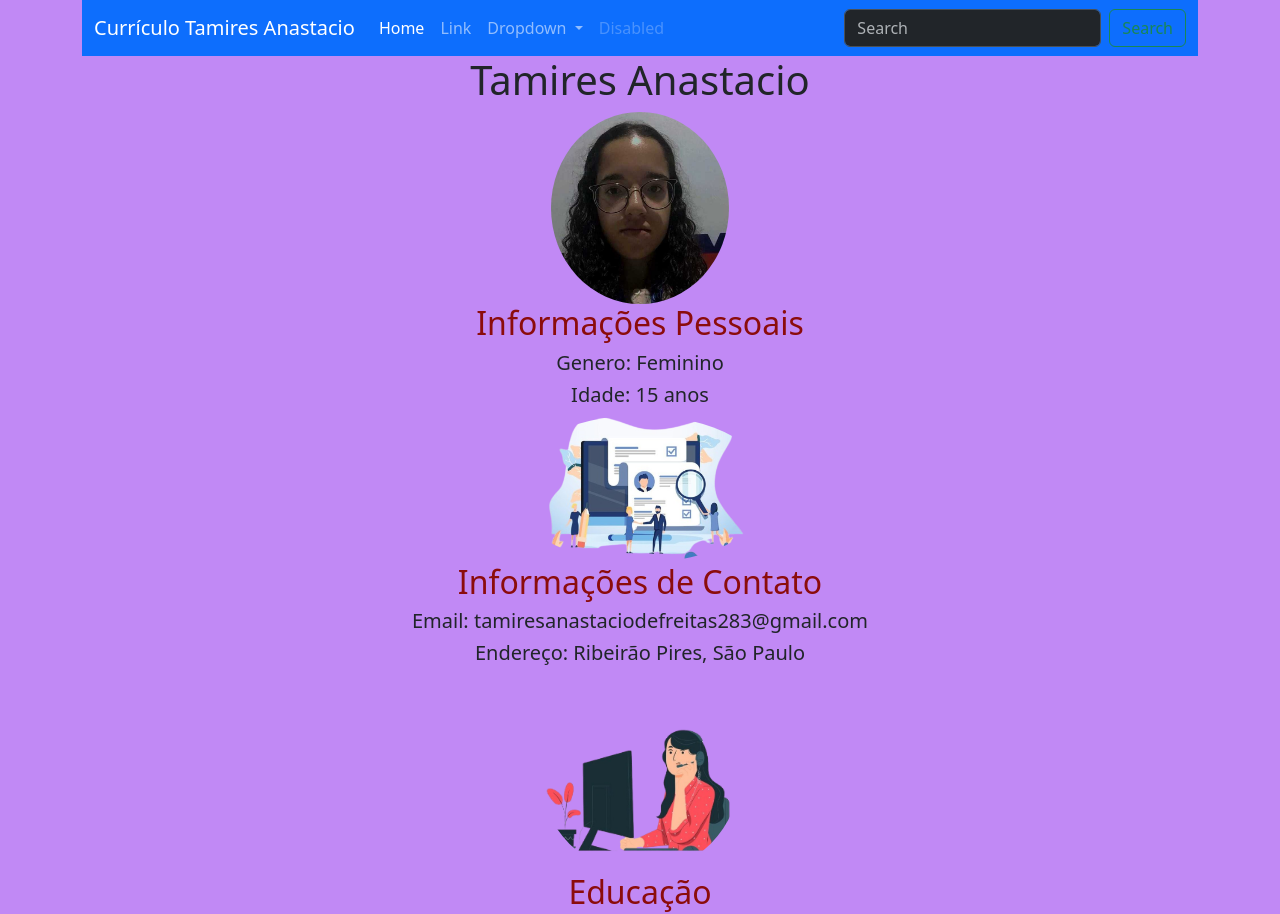
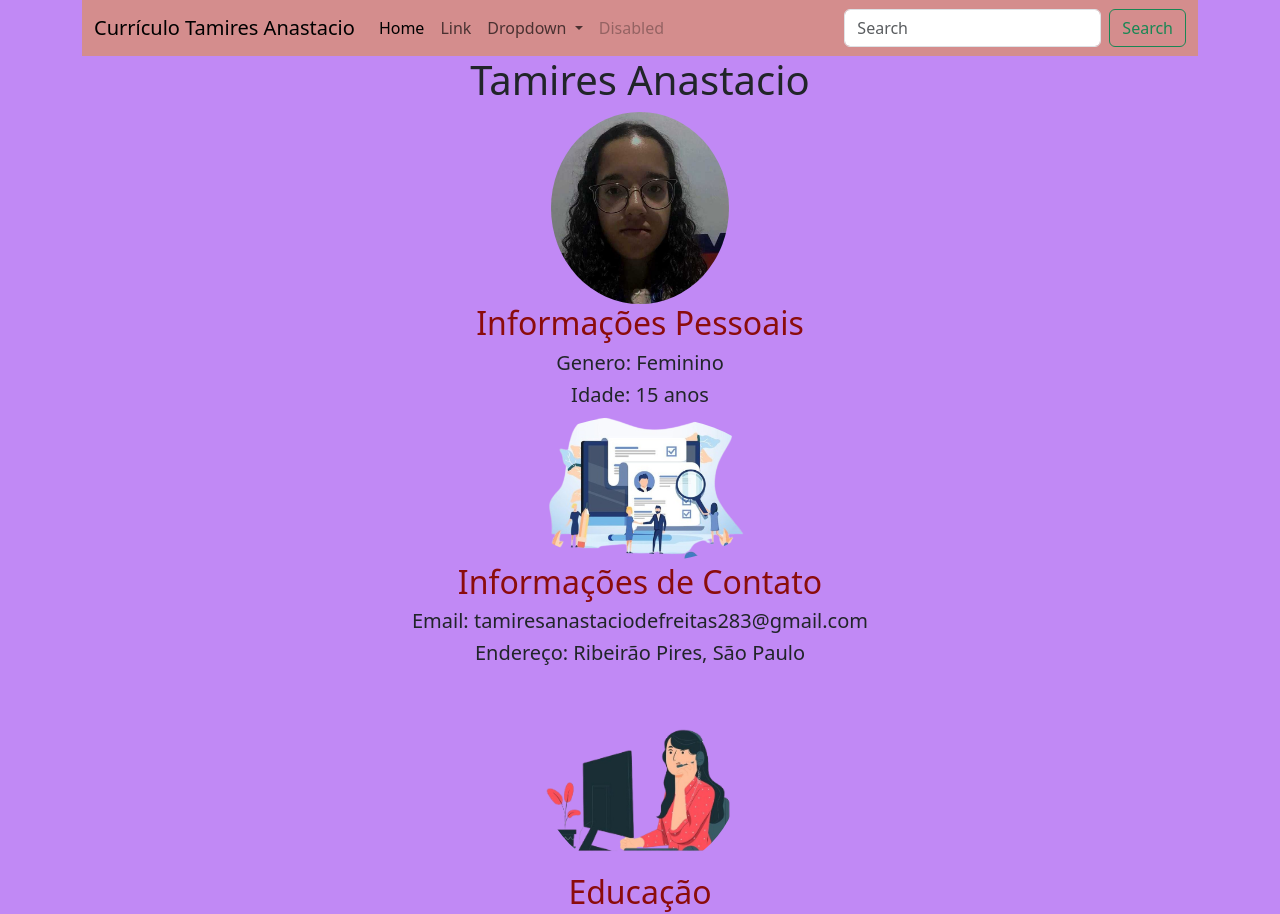
Before and after one commit to Tamires-Anastacio/curriculobootstrap, a plain HTML site: page index.html in a window 1280 px wide. Shown: the top 914 px of the page. Drawn offline with Linux system fonts and the light colour scheme.

Commit message:
mudando a cor do menu

```diff
--- a/estilo.css
+++ b/estilo.css
@@ -53,3 +53,6 @@ h2{
     border:1px solid rgb(216, 17, 17):
     margin: 0 auto;
 }
+.fundomenu{
+    background-color: rgb(212, 141, 141);
+}
--- a/index.html
+++ b/index.html
@@ -10,7 +10,8 @@
     </head>
   <body>
     <div class="container">
-    <header> <nav class="navbar navbar-expand-lg bg-primary"data-bs-theme="dark">
+    <header>
+      <nav class="navbar navbar-expand-lg fundomenu">
       <div class="container-fluid">
         <a class="navbar-brand" href="index.html">Currículo Tamires Anastacio</a>
         <button class="navbar-toggler" type="button" data-bs-toggle="collapse" data-bs-target="#navbarSupportedContent" aria-controls="navbarSupportedContent" aria-expanded="false" aria-label="Toggle navigation">
@@ -126,6 +127,5 @@
   </div>
   </div>
 </div>
-<script scr="bootstrap.js"></script>
   </body>
 </html>
```
